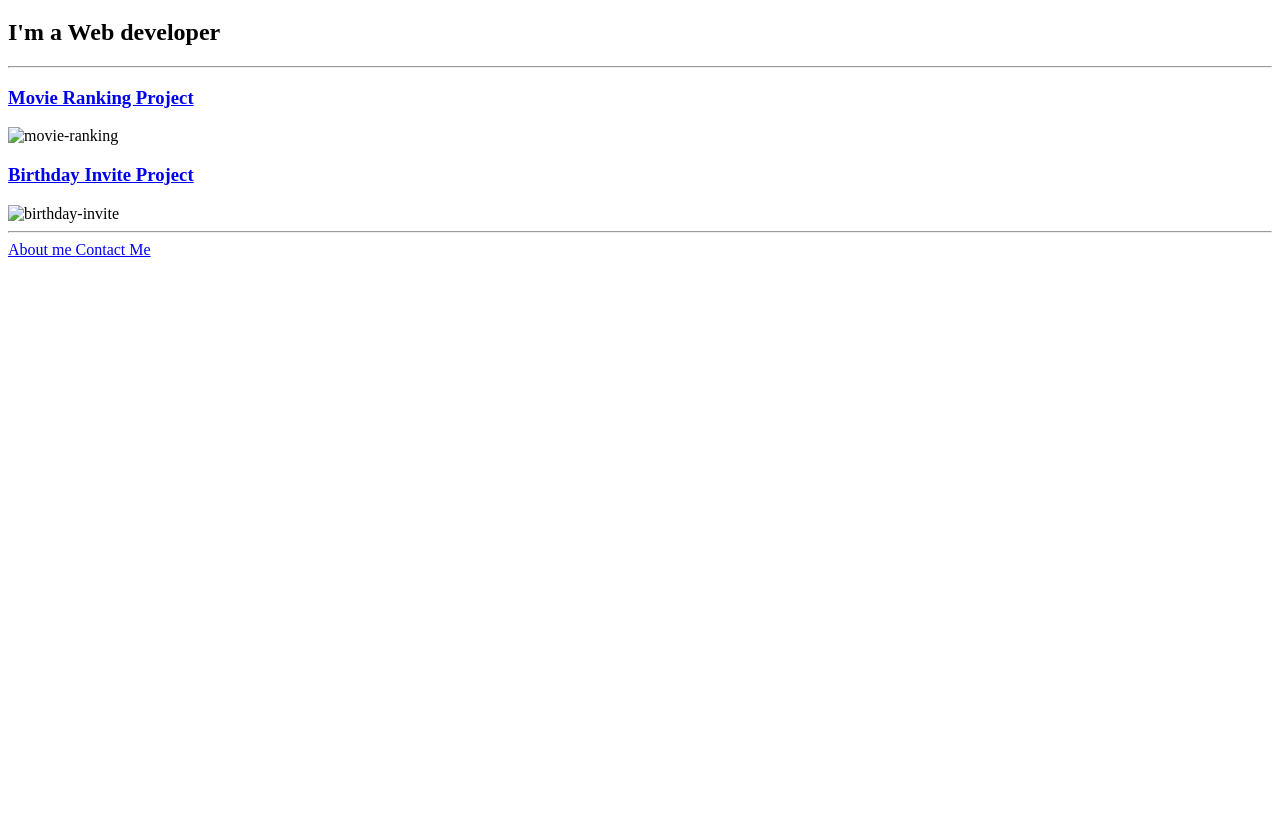
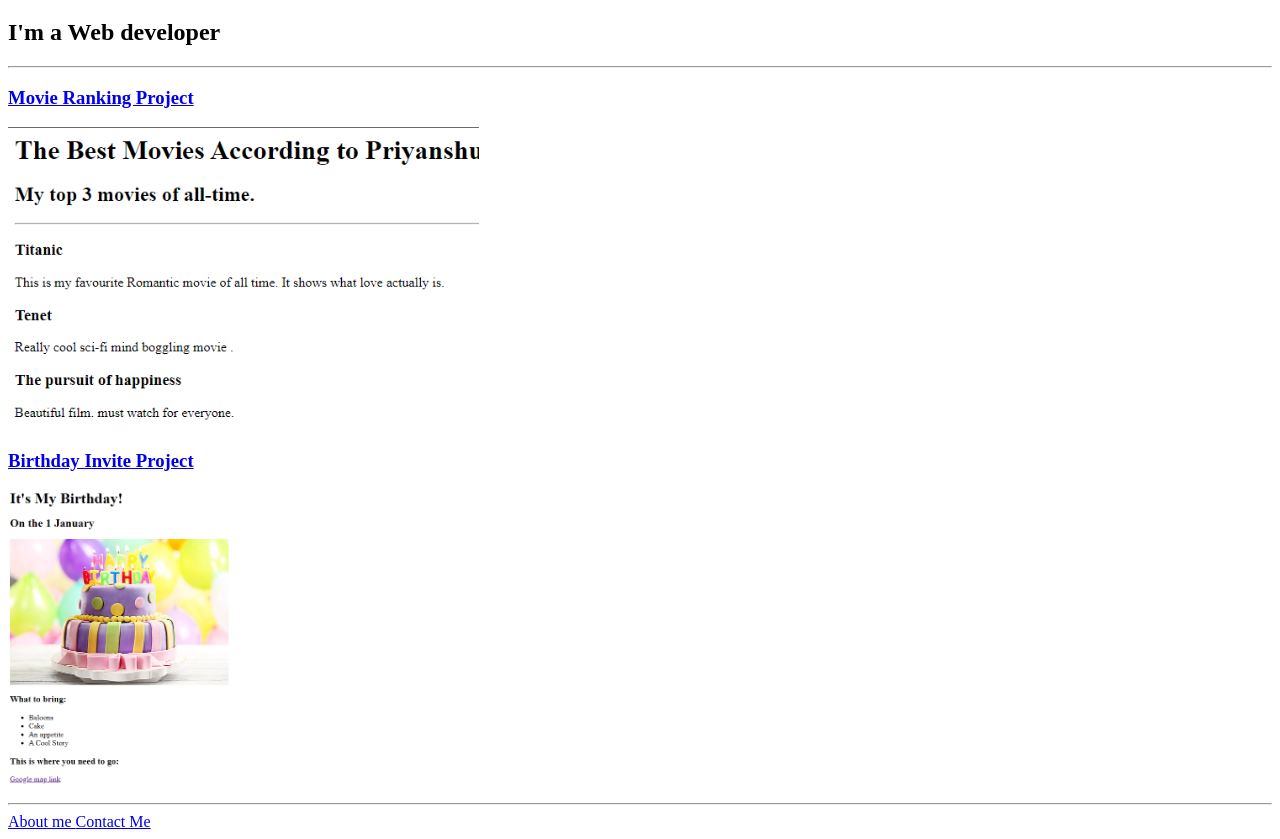
Before and after one commit to priyanshu1230/html-portfolio, a plain HTML site: page index.html in a window 1280 px wide. Shown: the part 61-900 px from the top of the page. Before the commit the page ends 800 px from the top, so only its background shows below. Drawn offline with Linux system fonts and the light colour scheme.

Commit message:
Update index.html

```diff
--- a/index.html
+++ b/index.html
@@ -11,7 +11,7 @@
         <hr>
         <h3><a href="./public/movie-ranking.html">Movie Ranking Project</a> </h3>
 
-        <img src="../4.3 HTML Porfolio Project/assets/images/movie rankings.png" height="300" alt="movie-ranking">
+        <img src="./assets/images/movie rankings.png" height="300" alt="movie-ranking">
 
 
         <h3><a href="./public/birthday-invite.html">Birthday Invite Project</a></h3>
@@ -19,7 +19,7 @@
 
 
 
-        <img src="../4.3 HTML Porfolio Project/assets/images/Birhtdayinvite.PNG" height="300" alt="birthday-invite">
+        <img src="./assets/images/Birhtdayinvite.PNG" height="300" alt="birthday-invite">
         <hr>
 
         <a href="./public/about.html">About me </a>  <a href="./public/contact.html"> Contact Me</a>
```
